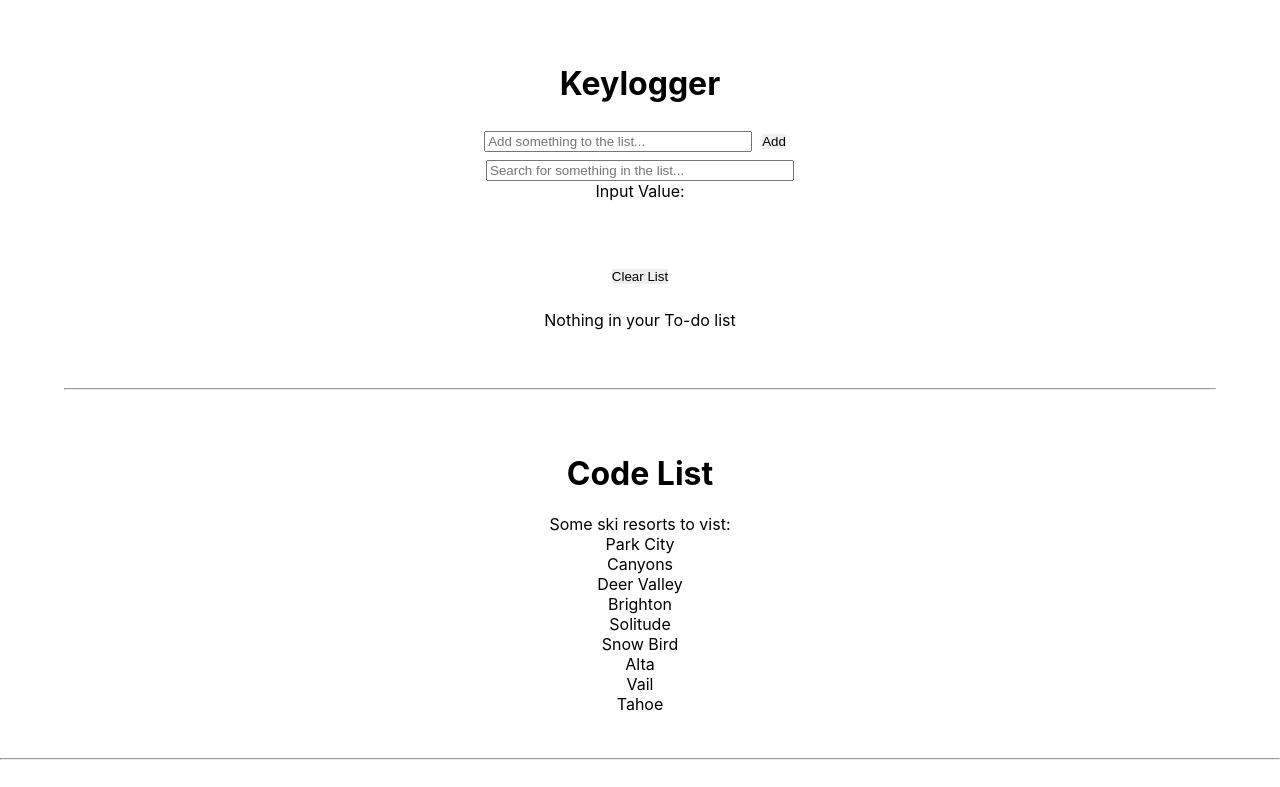
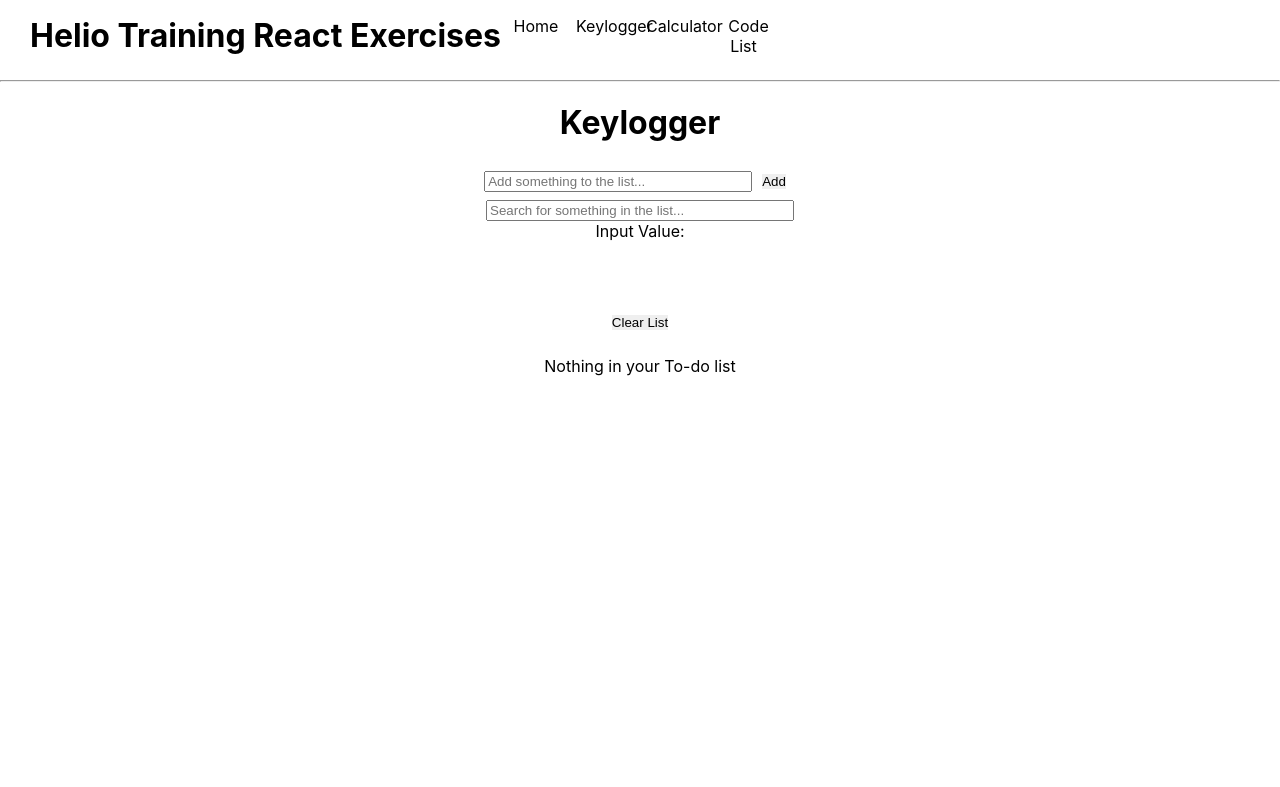
Before and after one commit to Chett23/Helio-React-Exercises, a React (Create React App) app: page /Keylogger in a window 1280 px wide. Shown: the top 787 px of the page. Built offline with nearby package versions, Linux system fonts and the light colour scheme.

Commit message:
added router functionality

```diff
--- a/package.json
+++ b/package.json
@@ -5,6 +5,7 @@
   "dependencies": {
     "react": "^16.8.1",
     "react-dom": "^16.8.1",
+    "react-router-dom": "^4.3.1",
     "react-scripts": "2.1.5"
   },
   "scripts": {
--- a/src/App.css
+++ b/src/App.css
@@ -1,13 +1,27 @@
 .excersise{
   text-align: center;
 }
-.AppDiv{
-  background-color: grey;
+
+.Nav_Menu{
+  display: inline-grid;
+  grid-template-columns: 10px auto 70px 70px 70px 70px;
+}
+
+.Nav_Menu h1{
+  grid-column-start: 2;
+  grid-column-end: span 1;
+  width: 100%;
+  margin: 0 10px;
+}
+
+.Nav_Link{
+  margin: 5px;
+  text-decoration: none;
+  color: black;
 }
 
 .keylogger {
   text-align: center;
-  margin: 5%;
 }
 
 .add{
@@ -44,6 +58,11 @@ ul{
 button{
   margin: 10px;
 }
+
+h2{
+  text-align: center;
+}
+
 @keyframes App-logo-spin {
   from {
     transform: rotate(0deg);
--- a/src/App.js
+++ b/src/App.js
@@ -1,18 +1,42 @@
 import React, { Component } from 'react';
+import {
+    BrowserRouter as Router,
+    Route,
+    Link,
+    NavLink
+} from 'react-router-dom'
 // import logo from './logo.svg';
 import './App.css';
 import Keylogger from './Keylogger';
 import Codelist from './Codelist';
 import Calculator from './Calculator';
 
+
+const Home = () => (
+  <div>
+    <h2>Home</h2>
+  </div>
+)
+
 class App extends Component {
   render() {
     return (
-      <React.Fragment className="AppDiv">
-        <Keylogger />
-        <Codelist />
-        <Calculator />
-      </React.Fragment>
+      <Router>
+        <div>
+            <ul className="Nav_Menu">
+              <h1>Helio Training React Exercises</h1>
+                <li><NavLink to='/' className="Nav_Link">Home</NavLink></li>
+                <li><NavLink to='/Keylogger' className="Nav_Link">Keylogger</NavLink></li>
+                <li><NavLink to='/Calculator' className="Nav_Link">Calculator</NavLink></li>
+                <li><NavLink to='/CodeList' className="Nav_Link">Code List</NavLink></li>
+            </ul>
+
+            <Route exact path="/" component={Home}/>
+            <Route path="/Keylogger" component={Keylogger}/>
+            <Route path="/Calculator" component={Calculator}/>
+            <Route path="/CodeList" component={Codelist}/>
+        </div>
+    </Router>
     );
   }
 }
--- a/src/Calculator.js
+++ b/src/Calculator.js
@@ -22,6 +22,7 @@ class Calculator extends Component {
   render() {
     return (
       <div className='excersise'>
+      <hr />
         <h1>Add Two Numbers</h1>
         Num 1: <input onChange={this.handleChangeNum1} type="text" />
         <br />
@@ -30,7 +31,6 @@ class Calculator extends Component {
         <button onClick={this.addTheNumbers}>Add</button>
         <br />
         {this.state.total}
-        <hr />
       </div>
     );
   }
--- a/src/Codelist.js
+++ b/src/Codelist.js
@@ -12,13 +12,13 @@ class Codelist extends Component {
   render() {
     return (
       <div className="excersise">
+        <hr />
         <h1>Code List</h1>
         <ul>Some ski resorts to vist:
             <br />
           {this.setToList}
         </ul>
         <br />
-        <hr />
       </div>
     );
   }
--- a/src/Keylogger.js
+++ b/src/Keylogger.js
@@ -91,6 +91,7 @@ class Keylogger extends Component {
 
         return (
             <div className="keylogger" >
+                <hr />
                 <h1>Keylogger</h1>
                 <div className="inputs">
                     <input
@@ -121,7 +122,6 @@ class Keylogger extends Component {
                         {this.state.searchValue === '' ? items : searchList.length ? searchList : <li>These arent the Droids you're looking for</li>}
                     </ol>
                 </div>
-                <hr />
             </div>
         );
     }
```
Also changed, not shown: src/MainMenu.js (deleted, +0 -7 lines), 1 other file (tests, documents, lock files or other folders).
